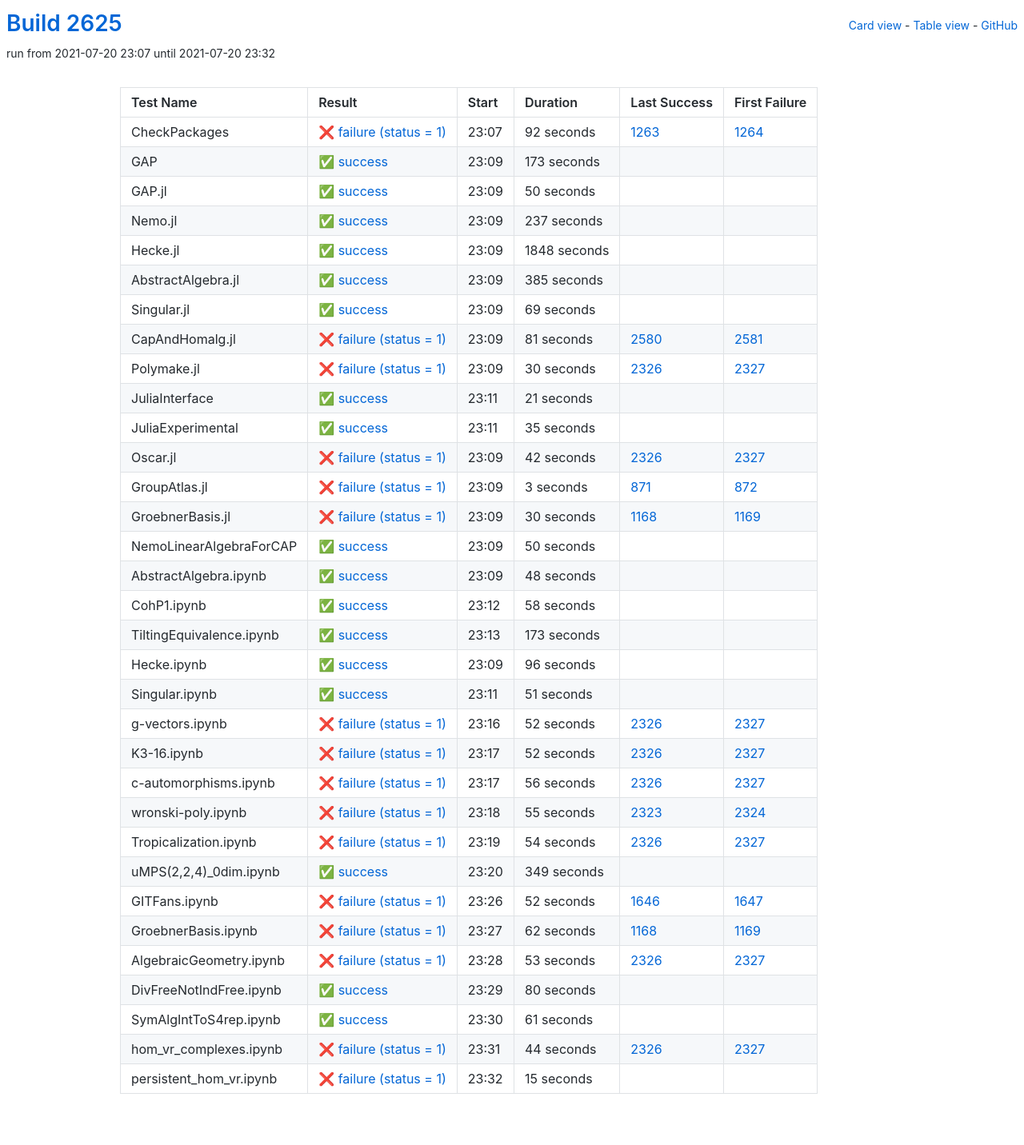
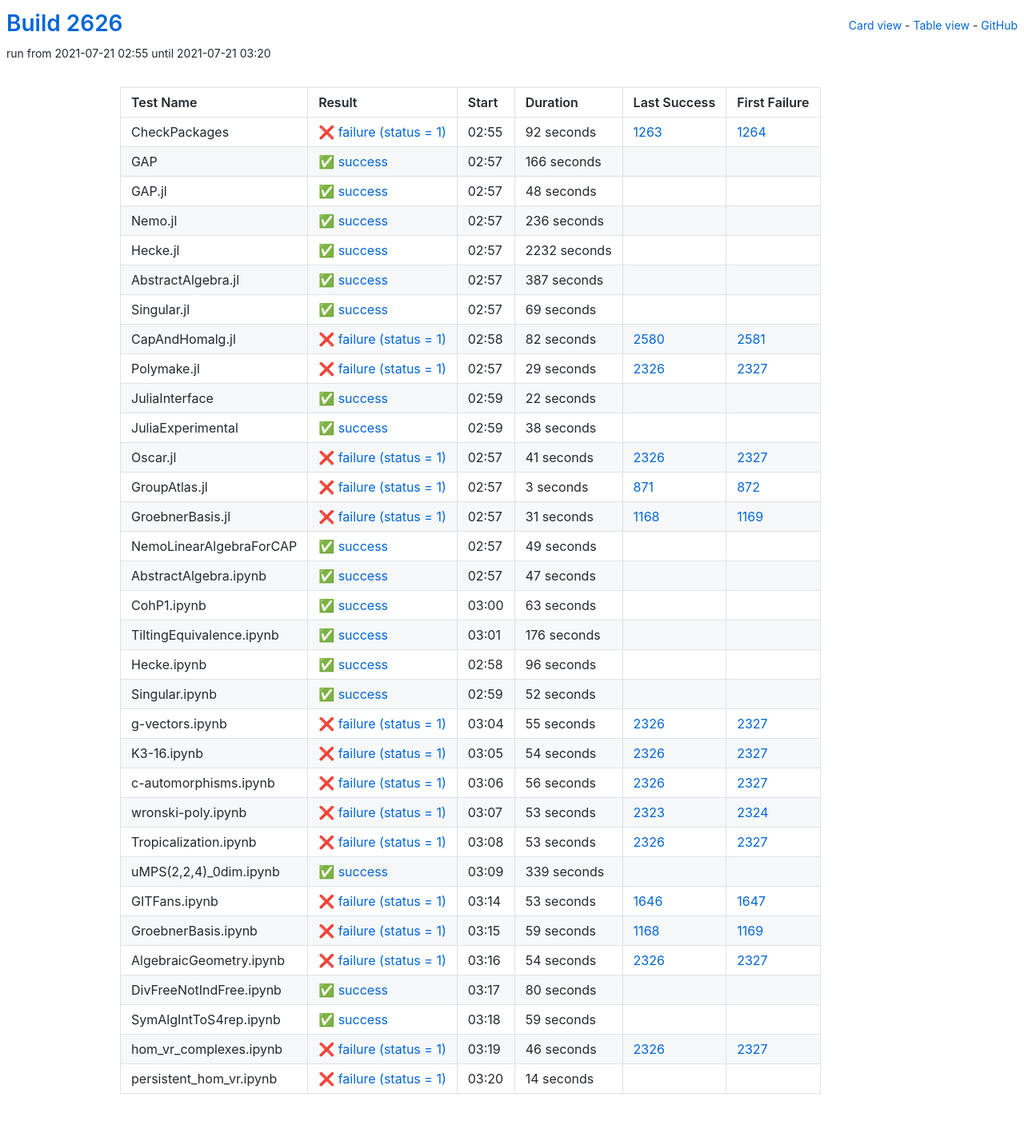
Before and after one commit to oscar-system/oscar-ci-status-stable, a Jekyll site: the page built from table.html, in a window 1280 px wide. Shown: the whole page at 80% size. Built offline with Jekyll 4.4.1, drawn with Linux system fonts in a browser that asks for light colours.

Commit message:
Build #2626

```diff
--- a/_data/ci.yml
+++ b/_data/ci.yml
@@ -1,6 +1,6 @@
 ---
-build: 2625
-build_url: https://oscarci.mathematik.uni-kl.de/job/oscar-stable/2625/
+build: 2626
+build_url: https://oscarci.mathematik.uni-kl.de/job/oscar-stable/2626/
 job: oscar-stable
 organization: oscar-system
 repo: oscar-ci-status-stable
@@ -8,8 +8,8 @@ repourl: https://github.com/oscar-system/oscar-ci-status-stable
 tests:
 - name: CheckPackages
   id: checkpackages
-  log: https://oscarci.mathematik.uni-kl.de/job/oscar-stable/2625/artifact/logs/build-2625/CheckPackages.log
-  start: 2021-07-20 23:07
+  log: https://oscarci.mathematik.uni-kl.de/job/oscar-stable/2626/artifact/logs/build-2626/CheckPackages.log
+  start: 2021-07-21 02:55
   success: false
   exitcode: 1
   status: failure
@@ -20,68 +20,68 @@ tests:
   first_failure_url: https://oscarci.mathematik.uni-kl.de/job/oscar-stable/1264/
 - name: GAP
   id: gap
-  log: https://oscarci.mathematik.uni-kl.de/job/oscar-stable/2625/artifact/logs/build-2625/GAP.log
-  start: 2021-07-20 23:09
+  log: https://oscarci.mathematik.uni-kl.de/job/oscar-stable/2626/artifact/logs/build-2626/GAP.log
+  start: 2021-07-21 02:57
   success: true
   exitcode: 0
   status: success
-  duration: 173
+  duration: 166
   last_success: false
   last_success_url:
   first_failure: false
   first_failure_url:
 - name: GAP.jl
   id: gap-jl
-  log: https://oscarci.mathematik.uni-kl.de/job/oscar-stable/2625/artifact/logs/build-2625/GAP.jl.log
-  start: 2021-07-20 23:09
+  log: https://oscarci.mathematik.uni-kl.de/job/oscar-stable/2626/artifact/logs/build-2626/GAP.jl.log
+  start: 2021-07-21 02:57
   success: true
   exitcode: 0
   status: success
-  duration: 50
+  duration: 48
   last_success: false
   last_success_url:
   first_failure: false
   first_failure_url:
 - name: Nemo.jl
   id: nemo-jl
-  log: https://oscarci.mathematik.uni-kl.de/job/oscar-stable/2625/artifact/logs/build-2625/Nemo.jl.log
-  start: 2021-07-20 23:09
+  log: https://oscarci.mathematik.uni-kl.de/job/oscar-stable/2626/artifact/logs/build-2626/Nemo.jl.log
+  start: 2021-07-21 02:57
   success: true
   exitcode: 0
   status: success
-  duration: 237
+  duration: 236
   last_success: false
   last_success_url:
   first_failure: false
   first_failure_url:
 - name: Hecke.jl
   id: hecke-jl
-  log: https://oscarci.mathematik.uni-kl.de/job/oscar-stable/2625/artifact/logs/build-2625/Hecke.jl.log
-  start: 2021-07-20 23:09
+  log: https://oscarci.mathematik.uni-kl.de/job/oscar-stable/2626/artifact/logs/build-2626/Hecke.jl.log
+  start: 2021-07-21 02:57
   success: true
   exitcode: 0
   status: success
-  duration: 1848
+  duration: 2232
   last_success: false
   last_success_url:
   first_failure: false
   first_failure_url:
 - name: AbstractAlgebra.jl
   id: abstractalgebra-jl
-  log: https://oscarci.mathematik.uni-kl.de/job/oscar-stable/2625/artifact/logs/build-2625/AbstractAlgebra.jl.log
-  start: 2021-07-20 23:09
+  log: https://oscarci.mathematik.uni-kl.de/job/oscar-stable/2626/artifact/logs/build-2626/AbstractAlgebra.jl.log
+  start: 2021-07-21 02:57
   success: true
   exitcode: 0
   status: success
-  duration: 385
+  duration: 387
   last_success: false
   last_success_url:
   first_failure: false
   first_failure_url:
 - name: Singular.jl
   id: singular-jl
-  log: https://oscarci.mathematik.uni-kl.de/job/oscar-stable/2625/artifact/logs/build-2625/Singular.jl.log
-  start: 2021-07-20 23:09
+  log: https://oscarci.mathematik.uni-kl.de/job/oscar-stable/2626/artifact/logs/build-2626/Singular.jl.log
+  start: 2021-07-21 02:57
   success: true
   exitcode: 0
   status: success
@@ -92,68 +92,68 @@ tests:
   first_failure_url:
 - name: CapAndHomalg.jl
   id: capandhomalg-jl
-  log: https://oscarci.mathematik.uni-kl.de/job/oscar-stable/2625/artifact/logs/build-2625/CapAndHomalg.jl.log
-  start: 2021-07-20 23:09
+  log: https://oscarci.mathematik.uni-kl.de/job/oscar-stable/2626/artifact/logs/build-2626/CapAndHomalg.jl.log
+  start: 2021-07-21 02:58
   success: false
   exitcode: 1
   status: failure
-  duration: 81
+  duration: 82
   last_success: 2580
   last_success_url: https://oscarci.mathematik.uni-kl.de/job/oscar-stable/2580/
   first_failure: 2581
   first_failure_url: https://oscarci.mathematik.uni-kl.de/job/oscar-stable/2581/
 - name: Polymake.jl
   id: polymake-jl
-  log: https://oscarci.mathematik.uni-kl.de/job/oscar-stable/2625/artifact/logs/build-2625/Polymake.jl.log
-  start: 2021-07-20 23:09
+  log: https://oscarci.mathematik.uni-kl.de/job/oscar-stable/2626/artifact/logs/build-2626/Polymake.jl.log
+  start: 2021-07-21 02:57
   success: false
   exitcode: 1
   status: failure
-  duration: 30
+  duration: 29
   last_success: 2326
   last_success_url: https://oscarci.mathematik.uni-kl.de/job/oscar-stable/2326/
   first_failure: 2327
   first_failure_url: https://oscarci.mathematik.uni-kl.de/job/oscar-stable/2327/
 - name: JuliaInterface
   id: juliainterface
-  log: https://oscarci.mathematik.uni-kl.de/job/oscar-stable/2625/artifact/logs/build-2625/JuliaInterface.log
-  start: 2021-07-20 23:11
+  log: https://oscarci.mathematik.uni-kl.de/job/oscar-stable/2626/artifact/logs/build-2626/JuliaInterface.log
+  start: 2021-07-21 02:59
   success: true
   exitcode: 0
   status: success
-  duration: 21
+  duration: 22
   last_success: false
   last_success_url:
   first_failure: false
   first_failure_url:
 - name: JuliaExperimental
   id: juliaexperimental
-  log: https://oscarci.mathematik.uni-kl.de/job/oscar-stable/2625/artifact/logs/build-2625/JuliaExperimental.log
-  start: 2021-07-20 23:11
+  log: https://oscarci.mathematik.uni-kl.de/job/oscar-stable/2626/artifact/logs/build-2626/JuliaExperimental.log
+  start: 2021-07-21 02:59
   success: true
   exitcode: 0
   status: success
-  duration: 35
+  duration: 38
   last_success: false
   last_success_url:
   first_failure: false
   first_failure_url:
 - name: Oscar.jl
   id: oscar-jl
-  log: https://oscarci.mathematik.uni-kl.de/job/oscar-stable/2625/artifact/logs/build-2625/Oscar.jl.log
-  start: 2021-07-20 23:09
+  log: https://oscarci.mathematik.uni-kl.de/job/oscar-stable/2626/artifact/logs/build-2626/Oscar.jl.log
+  start: 2021-07-21 02:57
   success: false
   exitcode: 1
   status: failure
-  duration: 42
+  duration: 41
   last_success: 2326
   last_success_url: https://oscarci.mathematik.uni-kl.de/job/oscar-stable/2326/
   first_failure: 2327
   first_failure_url: https://oscarci.mathematik.uni-kl.de/job/oscar-stable/2327/
 - name: GroupAtlas.jl
   id: groupatlas-jl
-  log: https://oscarci.mathematik.uni-kl.de/job/oscar-stable/2625/artifact/logs/build-2625/GroupAtlas.jl.log
-  start: 2021-07-20 23:09
+  log: https://oscarci.mathematik.uni-kl.de/job/oscar-stable/2626/artifact/logs/build-2626/GroupAtlas.jl.log
+  start: 2021-07-21 02:57
   success: false
   exitcode: 1
   status: failure
@@ -164,68 +164,68 @@ tests:
   first_failure_url: https://oscarci.mathematik.uni-kl.de/job/oscar-stable/872/
 - name: GroebnerBasis.jl
   id: groebnerbasis-jl
-  log: https://oscarci.mathematik.uni-kl.de/job/oscar-stable/2625/artifact/logs/build-2625/GroebnerBasis.jl.log
-  start: 2021-07-20 23:09
+  log: https://oscarci.mathematik.uni-kl.de/job/oscar-stable/2626/artifact/logs/build-2626/GroebnerBasis.jl.log
+  start: 2021-07-21 02:57
   success: false
   exitcode: 1
   status: failure
-  duration: 30
+  duration: 31
   last_success: 1168
   last_success_url: https://oscarci.mathematik.uni-kl.de/job/oscar-stable/1168/
   first_failure: 1169
   first_failure_url: https://oscarci.mathematik.uni-kl.de/job/oscar-stable/1169/
 - name: NemoLinearAlgebraForCAP
   id: nemolinearalgebraforcap
-  log: https://oscarci.mathematik.uni-kl.de/job/oscar-stable/2625/artifact/logs/build-2625/NemoLinearAlgebraForCAP.log
-  start: 2021-07-20 23:09
+  log: https://oscarci.mathematik.uni-kl.de/job/oscar-stable/2626/artifact/logs/build-2626/NemoLinearAlgebraForCAP.log
+  start: 2021-07-21 02:57
   success: true
   exitcode: 0
   status: success
-  duration: 50
+  duration: 49
   last_success: false
   last_success_url:
   first_failure: false
   first_failure_url:
 - name: AbstractAlgebra.ipynb
   id: abstractalgebra-ipynb
-  log: https://oscarci.mathematik.uni-kl.de/job/oscar-stable/2625/artifact/logs/build-2625/AbstractAlgebra.ipynb.log
-  start: 2021-07-20 23:09
+  log: https://oscarci.mathematik.uni-kl.de/job/oscar-stable/2626/artifact/logs/build-2626/AbstractAlgebra.ipynb.log
+  start: 2021-07-21 02:57
   success: true
   exitcode: 0
   status: success
-  duration: 48
+  duration: 47
   last_success: false
   last_success_url:
   first_failure: false
   first_failure_url:
 - name: CohP1.ipynb
   id: cohp1-ipynb
-  log: https://oscarci.mathematik.uni-kl.de/job/oscar-stable/2625/artifact/logs/build-2625/CohP1.ipynb.log
-  start: 2021-07-20 23:12
+  log: https://oscarci.mathematik.uni-kl.de/job/oscar-stable/2626/artifact/logs/build-2626/CohP1.ipynb.log
+  start: 2021-07-21 03:00
   success: true
   exitcode: 0
   status: success
-  duration: 58
+  duration: 63
   last_success: false
   last_success_url:
   first_failure: false
   first_failure_url:
 - name: TiltingEquivalence.ipynb
   id: tiltingequivalence-ipynb
-  log: https://oscarci.mathematik.uni-kl.de/job/oscar-stable/2625/artifact/logs/build-2625/TiltingEquivalence.ipynb.log
-  start: 2021-07-20 23:13
+  log: https://oscarci.mathematik.uni-kl.de/job/oscar-stable/2626/artifact/logs/build-2626/TiltingEquivalence.ipynb.log
+  start: 2021-07-21 03:01
   success: true
   exitcode: 0
   status: success
-  duration: 173
+  duration: 176
   last_success: false
   last_success_url:
   first_failure: false
   first_failure_url:
 - name: Hecke.ipynb
   id: hecke-ipynb
-  log: https://oscarci.mathematik.uni-kl.de/job/oscar-stable/2625/artifact/logs/build-2625/Hecke.ipynb.log
-  start: 2021-07-20 23:09
+  log: https://oscarci.mathematik.uni-kl.de/job/oscar-stable/2626/artifact/logs/build-2626/Hecke.ipynb.log
+  start: 2021-07-21 02:58
   success: true
   exitcode: 0
   status: success
@@ -236,44 +236,44 @@ tests:
   first_failure_url:
 - name: Singular.ipynb
   id: singular-ipynb
-  log: https://oscarci.mathematik.uni-kl.de/job/oscar-stable/2625/artifact/logs/build-2625/Singular.ipynb.log
-  start: 2021-07-20 23:11
+  log: https://oscarci.mathematik.uni-kl.de/job/oscar-stable/2626/artifact/logs/build-2626/Singular.ipynb.log
+  start: 2021-07-21 02:59
   success: true
   exitcode: 0
   status: success
-  duration: 51
+  duration: 52
   last_success: false
   last_success_url:
   first_failure: false
   first_failure_url:
 - name: g-vectors.ipynb
   id: g-vectors-ipynb
-  log: https://oscarci.mathematik.uni-kl.de/job/oscar-stable/2625/artifact/logs/build-2625/g-vectors.ipynb.log
-  start: 2021-07-20 23:16
+  log: https://oscarci.mathematik.uni-kl.de/job/oscar-stable/2626/artifact/logs/build-2626/g-vectors.ipynb.log
+  start: 2021-07-21 03:04
   success: false
   exitcode: 1
   status: failure
-  duration: 52
+  duration: 55
   last_success: 2326
   last_success_url: https://oscarci.mathematik.uni-kl.de/job/oscar-stable/2326/
   first_failure: 2327
   first_failure_url: https://oscarci.mathematik.uni-kl.de/job/oscar-stable/2327/
 - name: K3-16.ipynb
   id: k3-16-ipynb
-  log: https://oscarci.mathematik.uni-kl.de/job/oscar-stable/2625/artifact/logs/build-2625/K3-16.ipynb.log
-  start: 2021-07-20 23:17
+  log: https://oscarci.mathematik.uni-kl.de/job/oscar-stable/2626/artifact/logs/build-2626/K3-16.ipynb.log
+  start: 2021-07-21 03:05
   success: false
   exitcode: 1
   status: failure
-  duration: 52
+  duration: 54
   last_success: 2326
   last_success_url: https://oscarci.mathematik.uni-kl.de/job/oscar-stable/2326/
   first_failure: 2327
   first_failure_url: https://oscarci.mathematik.uni-kl.de/job/oscar-stable/2327/
 - name: c-automorphisms.ipynb
   id: c-automorphisms-ipynb
-  log: https://oscarci.mathematik.uni-kl.de/job/oscar-stable/2625/artifact/logs/build-2625/c-automorphisms.ipynb.log
-  start: 2021-07-20 23:17
+  log: https://oscarci.mathematik.uni-kl.de/job/oscar-stable/2626/artifact/logs/build-2626/c-automorphisms.ipynb.log
+  start: 2021-07-21 03:06
   success: false
   exitcode: 1
   status: failure
@@ -284,20 +284,68 @@ tests:
   first_failure_url: https://oscarci.mathematik.uni-kl.de/job/oscar-stable/2327/
 - name: wronski-poly.ipynb
   id: wronski-poly-ipynb
-  log: https://oscarci.mathematik.uni-kl.de/job/oscar-stable/2625/artifact/logs/build-2625/wronski-poly.ipynb.log
-  start: 2021-07-20 23:18
+  log: https://oscarci.mathematik.uni-kl.de/job/oscar-stable/2626/artifact/logs/build-2626/wronski-poly.ipynb.log
+  start: 2021-07-21 03:07
   success: false
   exitcode: 1
   status: failure
-  duration: 55
+  duration: 53
   last_success: 2323
   last_success_url: https://oscarci.mathematik.uni-kl.de/job/oscar-stable/2323/
   first_failure: 2324
   first_failure_url: https://oscarci.mathematik.uni-kl.de/job/oscar-stable/2324/
 - name: Tropicalization.ipynb
   id: tropicalization-ipynb
-  log: https://oscarci.mathematik.uni-kl.de/job/oscar-stable/2625/artifact/logs/build-2625/Tropicalization.ipynb.log
-  start: 2021-07-20 23:19
+  log: https://oscarci.mathematik.uni-kl.de/job/oscar-stable/2626/artifact/logs/build-2626/Tropicalization.ipynb.log
+  start: 2021-07-21 03:08
+  success: false
+  exitcode: 1
+  status: failure
+  duration: 53
+  last_success: 2326
+  last_success_url: https://oscarci.mathematik.uni-kl.de/job/oscar-stable/2326/
+  first_failure: 2327
+  first_failure_url: https://oscarci.mathematik.uni-kl.de/job/oscar-stable/2327/
+- name: uMPS(2,2,4)_0dim.ipynb
+  id: umps-2-2-4-0dim-ipynb
+  log: https://oscarci.mathematik.uni-kl.de/job/oscar-stable/2626/artifact/logs/build-2626/uMPS-2-2-4-_0dim.ipynb.log
+  start: 2021-07-21 03:09
+  success: true
+  exitcode: 0
+  status: success
+  duration: 339
+  last_success: false
+  last_success_url:
+  first_failure: false
+  first_failure_url:
+- name: GITFans.ipynb
+  id: gitfans-ipynb
+  log: https://oscarci.mathematik.uni-kl.de/job/oscar-stable/2626/artifact/logs/build-2626/GITFans.ipynb.log
+  start: 2021-07-21 03:14
+  success: false
+  exitcode: 1
+  status: failure
+  duration: 53
+  last_success: 1646
+  last_success_url: https://oscarci.mathematik.uni-kl.de/job/oscar-stable/1646/
+  first_failure: 1647
+  first_failure_url: https://oscarci.mathematik.uni-kl.de/job/oscar-stable/1647/
+- name: GroebnerBasis.ipynb
+  id: groebnerbasis-ipynb
+  log: https://oscarci.mathematik.uni-kl.de/job/oscar-stable/2626/artifact/logs/build-2626/GroebnerBasis.ipynb.log
+  start: 2021-07-21 03:15
+  success: false
+  exitcode: 1
+  status: failure
+  duration: 59
+  last_success: 1168
+  last_success_url: https://oscarci.mathematik.uni-kl.de/job/oscar-stable/1168/
+  first_failure: 1169
+  first_failure_url: https://oscarci.mathematik.uni-kl.de/job/oscar-stable/1169/
+- name: AlgebraicGeometry.ipynb
+  id: algebraicgeometry-ipynb
+  log: https://oscarci.mathematik.uni-kl.de/job/oscar-stable/2626/artifact/logs/build-2626/AlgebraicGeometry.ipynb.log
+  start: 2021-07-21 03:16
   success: false
   exitcode: 1
   status: failure
@@ -306,58 +354,10 @@ tests:
   last_success_url: https://oscarci.mathematik.uni-kl.de/job/oscar-stable/2326/
   first_failure: 2327
   first_failure_url: https://oscarci.mathematik.uni-kl.de/job/oscar-stable/2327/
-- name: uMPS(2,2,4)_0dim.ipynb
-  id: umps-2-2-4-0dim-ipynb
-  log: https://oscarci.mathematik.uni-kl.de/job/oscar-stable/2625/artifact/logs/build-2625/uMPS-2-2-4-_0dim.ipynb.log
-  start: 2021-07-20 23:20
-  success: true
-  exitcode: 0
-  status: success
-  duration: 349
-  last_success: false
-  last_success_url:
-  first_failure: false
-  first_failure_url:
-- name: GITFans.ipynb
-  id: gitfans-ipynb
-  log: https://oscarci.mathematik.uni-kl.de/job/oscar-stable/2625/artifact/logs/build-2625/GITFans.ipynb.log
-  start: 2021-07-20 23:26
-  success: false
-  exitcode: 1
-  status: failure
-  duration: 52
-  last_success: 1646
-  last_success_url: https://oscarci.mathematik.uni-kl.de/job/oscar-stable/1646/
-  first_failure: 1647
-  first_failure_url: https://oscarci.mathematik.uni-kl.de/job/oscar-stable/1647/
-- name: GroebnerBasis.ipynb
-  id: groebnerbasis-ipynb
-  log: https://oscarci.mathematik.uni-kl.de/job/oscar-stable/2625/artifact/logs/build-2625/GroebnerBasis.ipynb.log
-  start: 2021-07-20 23:27
-  success: false
-  exitcode: 1
-  status: failure
-  duration: 62
-  last_success: 1168
-  last_success_url: https://oscarci.mathematik.uni-kl.de/job/oscar-stable/1168/
-  first_failure: 1169
-  first_failure_url: https://oscarci.mathematik.uni-kl.de/job/oscar-stable/1169/
-- name: AlgebraicGeometry.ipynb
-  id: algebraicgeometry-ipynb
-  log: https://oscarci.mathematik.uni-kl.de/job/oscar-stable/2625/artifact/logs/build-2625/AlgebraicGeometry.ipynb.log
-  start: 2021-07-20 23:28
-  success: false
-  exitcode: 1
-  status: failure
-  duration: 53
-  last_success: 2326
-  last_success_url: https://oscarci.mathematik.uni-kl.de/job/oscar-stable/2326/
-  first_failure: 2327
-  first_failure_url: https://oscarci.mathematik.uni-kl.de/job/oscar-stable/2327/
 - name: DivFreeNotIndFree.ipynb
   id: divfreenotindfree-ipynb
-  log: https://oscarci.mathematik.uni-kl.de/job/oscar-stable/2625/artifact/logs/build-2625/DivFreeNotIndFree.ipynb.log
-  start: 2021-07-20 23:29
+  log: https://oscarci.mathematik.uni-kl.de/job/oscar-stable/2626/artifact/logs/build-2626/DivFreeNotIndFree.ipynb.log
+  start: 2021-07-21 03:17
   success: true
   exitcode: 0
   status: success
@@ -368,36 +368,36 @@ tests:
   first_failure_url:
 - name: SymAlgIntToS4rep.ipynb
   id: symalginttos4rep-ipynb
-  log: https://oscarci.mathematik.uni-kl.de/job/oscar-stable/2625/artifact/logs/build-2625/SymAlgIntToS4rep.ipynb.log
-  start: 2021-07-20 23:30
+  log: https://oscarci.mathematik.uni-kl.de/job/oscar-stable/2626/artifact/logs/build-2626/SymAlgIntToS4rep.ipynb.log
+  start: 2021-07-21 03:18
   success: true
   exitcode: 0
   status: success
-  duration: 61
+  duration: 59
   last_success: false
   last_success_url:
   first_failure: false
   first_failure_url:
 - name: hom_vr_complexes.ipynb
   id: hom-vr-complexes-ipynb
-  log: https://oscarci.mathematik.uni-kl.de/job/oscar-stable/2625/artifact/logs/build-2625/hom_vr_complexes.ipynb.log
-  start: 2021-07-20 23:31
+  log: https://oscarci.mathematik.uni-kl.de/job/oscar-stable/2626/artifact/logs/build-2626/hom_vr_complexes.ipynb.log
+  start: 2021-07-21 03:19
   success: false
   exitcode: 1
   status: failure
-  duration: 44
+  duration: 46
   last_success: 2326
   last_success_url: https://oscarci.mathematik.uni-kl.de/job/oscar-stable/2326/
   first_failure: 2327
   first_failure_url: https://oscarci.mathematik.uni-kl.de/job/oscar-stable/2327/
 - name: persistent_hom_vr.ipynb
   id: persistent-hom-vr-ipynb
-  log: https://oscarci.mathematik.uni-kl.de/job/oscar-stable/2625/artifact/logs/build-2625/persistent_hom_vr.ipynb.log
-  start: 2021-07-20 23:32
+  log: https://oscarci.mathematik.uni-kl.de/job/oscar-stable/2626/artifact/logs/build-2626/persistent_hom_vr.ipynb.log
+  start: 2021-07-21 03:20
   success: false
   exitcode: 1
   status: failure
-  duration: 15
+  duration: 14
   last_success: false
   last_success_url:
   first_failure: false
```
Also changed, not shown: README.md.
